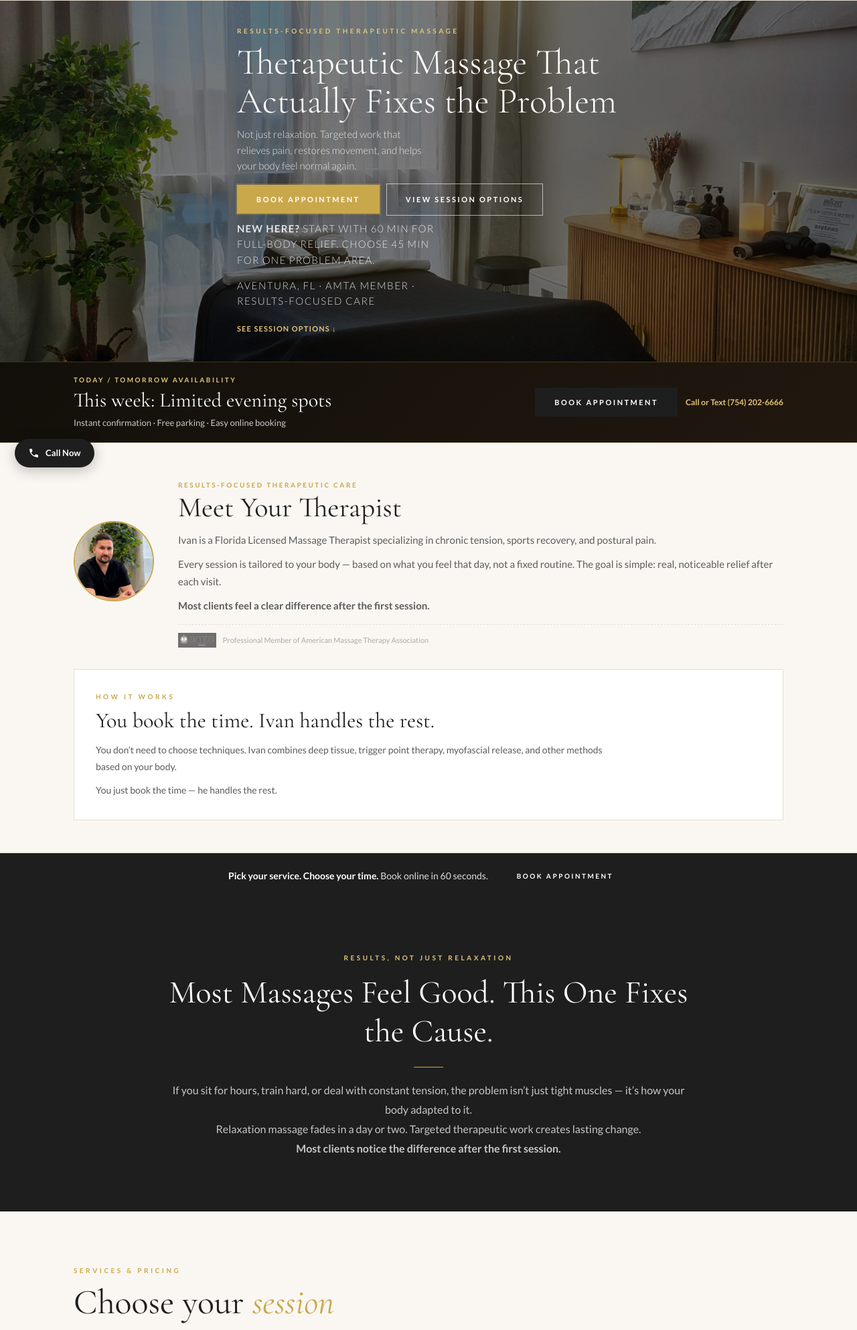
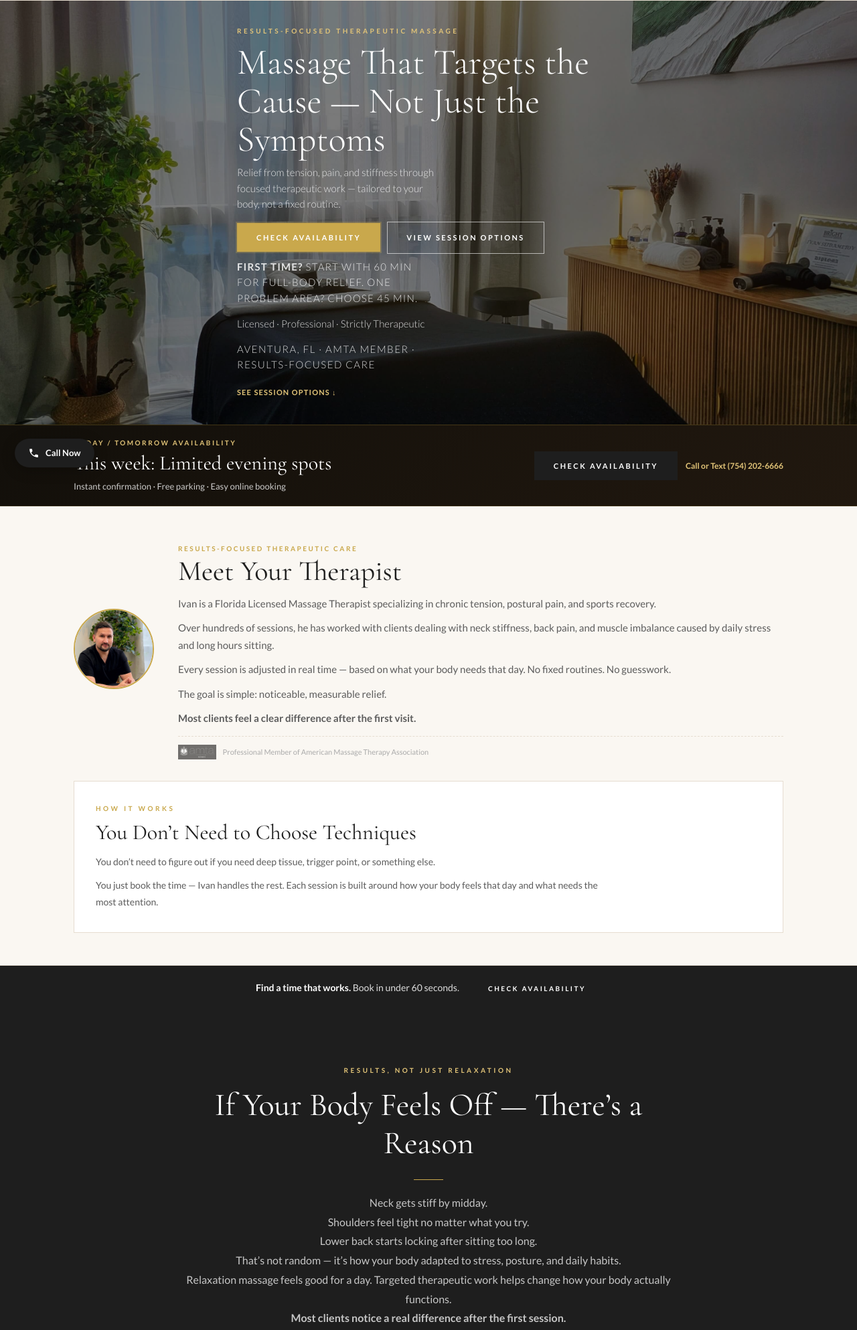
Before and after one commit to viewspa/viewspa, a plain HTML site: page massage.html in a window 1280 px wide. Shown: the part 80-2066 px from the top of the page at 67% size. Drawn offline with nearby package versions, Linux system fonts and the light colour scheme.

Commit message:
Add files via upload

```diff
--- a/massage.html
+++ b/massage.html
@@ -48,13 +48,14 @@
 <section class="page-hero massage-hero" aria-label="Massage therapy hero">
   <div class="page-hero-inner container">
     <span class="eyebrow">Results-focused therapeutic massage</span>
-    <h1>Therapeutic Massage That Actually Fixes the Problem</h1>
-    <p>Not just relaxation. Targeted work that relieves pain, restores movement, and helps your body feel normal again.</p>
+    <h1>Massage That Targets the Cause — Not Just the Symptoms</h1>
+    <p>Relief from tension, pain, and stiffness through focused therapeutic work — tailored to your body, not a fixed routine.</p>
     <div class="page-hero-actions">
-      <button class="btn btn-gold" data-book-action="go" aria-label="Book massage now">Book Appointment</button>
+      <button class="btn btn-gold" data-book-action="go" aria-label="Check availability">Check Availability</button>
       <a href="#services" class="btn btn-outline-w" aria-label="View massage services and pricing">View Session Options</a>
     </div>
-    <p class="page-hero-micro"><strong>New here?</strong> Start with 60 min for full-body relief. Choose 45 min for one problem area.</p>
+    <p class="page-hero-micro"><strong>First time?</strong> Start with 60 min for full-body relief. One problem area? Choose 45 min.</p>
+    <p class="page-hero-trust">Licensed · Professional · Strictly Therapeutic</p>
     <p class="page-hero-meta">Aventura, FL · AMTA Member · Results-focused care</p>
     <a href="#services" class="page-hero-link" aria-label="View massage services and prices">See session options ↓</a>
   </div>
@@ -69,7 +70,7 @@
       <p id="availability-sub">Check open times online in under 60 seconds.</p>
     </div>
     <div class="availability-actions">
-      <button class="btn btn-dark" data-book-action="go" aria-label="See available massage times">Book Appointment</button>
+      <button class="btn btn-dark" data-book-action="go" aria-label="See available massage times">Check Availability</button>
       <a href="tel:+17542026666" class="availability-phone" aria-label="Call or text View Spa for availability">Call or Text (754) 202-6666</a>
     </div>
   </div>
@@ -83,9 +84,11 @@
       <div class="master-text">
         <span class="tag">Results-focused therapeutic care</span>
         <h2>Meet Your Therapist</h2>
-        <p>Ivan is a Florida Licensed Massage Therapist specializing in chronic tension, sports recovery, and postural pain.</p>
-        <p>Every session is tailored to your body — based on what you feel that day, not a fixed routine. The goal is simple: real, noticeable relief after each visit.</p>
-        <p><strong>Most clients feel a clear difference after the first session.</strong></p>
+        <p>Ivan is a Florida Licensed Massage Therapist specializing in chronic tension, postural pain, and sports recovery.</p>
+        <p>Over hundreds of sessions, he has worked with clients dealing with neck stiffness, back pain, and muscle imbalance caused by daily stress and long hours sitting.</p>
+        <p>Every session is adjusted in real time — based on what your body needs that day. No fixed routines. No guesswork.</p>
+        <p>The goal is simple: noticeable, measurable relief.</p>
+        <p><strong>Most clients feel a clear difference after the first visit.</strong></p>
         <div class="amta-row">
           <img src="img/amta-logo.jpg" alt="AMTA Member">
           <span>Professional Member of American Massage Therapy Association</span>
@@ -96,9 +99,9 @@
     <!-- How it works -->
     <div class="step-card">
       <span class="eyebrow">How it works</span>
-      <h3 class="sec-title sec-title-mid">You book the time. Ivan handles the rest.</h3>
-      <p class="copy-tight">You don’t need to choose techniques. Ivan combines deep tissue, trigger point therapy, myofascial release, and other methods based on your body.</p>
-      <p class="copy-tight mt-10">You just book the time — he handles the rest.</p>
+      <h3 class="sec-title sec-title-mid">You Don’t Need to Choose Techniques</h3>
+      <p class="copy-tight">You don’t need to figure out if you need deep tissue, trigger point, or something else.</p>
+      <p class="copy-tight mt-10">You just book the time — Ivan handles the rest. Each session is built around how your body feels that day and what needs the most attention.</p>
     </div>
   </div>
 </section>
@@ -106,9 +109,9 @@
 <!-- Mini CTA после знакомства с Иваном — он убедил, поймай -->
 <div class="mini-cta-bar">
   <div class="mini-cta-text">
-    <strong>Pick your service. Choose your time.</strong> <span>Book online in 60 seconds.</span>
+    <strong>Find a time that works.</strong> <span>Book in under 60 seconds.</span>
   </div>
-  <button class="btn btn-dark" data-book-action="go" aria-label="Book with Ivan now">Book Appointment</button>
+  <button class="btn btn-dark" data-book-action="go" aria-label="Check availability">Check Availability</button>
 </div>
 
 <!-- PAIN STATEMENT -->
@@ -116,11 +119,14 @@
   <div class="container">
     <div class="pain-inner">
       <span class="eyebrow">Results, not just relaxation</span>
-      <h2>Most Massages Feel Good. This One Fixes the Cause.</h2>
+      <h2>If Your Body Feels Off — There’s a Reason</h2>
       <div class="gold-rule center"></div>
-      <p>If you sit for hours, train hard, or deal with constant tension, the problem isn’t just tight muscles — it’s how your body adapted to it.</p>
-      <p>Relaxation massage fades in a day or two. Targeted therapeutic work creates lasting change.</p>
-      <p><strong>Most clients notice the difference after the first session.</strong></p>
+      <p>Neck gets stiff by midday.<br>
+      Shoulders feel tight no matter what you try.<br>
+      Lower back starts locking after sitting too long.</p>
+      <p>That’s not random — it’s how your body adapted to stress, posture, and daily habits.</p>
+      <p>Relaxation massage feels good for a day. Targeted therapeutic work helps change how your body actually functions.</p>
+      <p><strong>Most clients notice a real difference after the first session.</strong></p>
     </div>
   </div>
 </section>
@@ -132,6 +138,11 @@
     <h2 class="sec-title">Choose your <em>session</em></h2>
     <div class="gold-rule"></div>
     <p class="section-copy">Choose the session length based on how much time and relief you need. Ivan tailors the work to your body — you do not need to pick a method.</p>
+    <p class="services-intro"><strong>Not sure what to choose?</strong><br>
+    → First time: start with 60 min<br>
+    → Chronic tension or deeper issues: 90 min<br>
+    → One specific area: 45 min<br>
+    You’re choosing time — not technique.</p>
 
     <div class="services-grid">
 
@@ -240,8 +251,9 @@
     <source src="video/videom.mp4" type="video/mp4">
   </video>
   <div class="video-overlay" aria-hidden="true">
-    <span class="eyebrow video-kicker" id="massage-video-kicker">Inside a real session</span>
-    <h2 class="sec-title video-title" id="massage-video-headline">Targeted work.<br><em>Real relief.</em></h2>
+    <span class="eyebrow video-kicker" id="massage-video-kicker">Real session. Real work.</span>
+    <h2 class="sec-title video-title" id="massage-video-headline">Focused treatment.<br><em>Noticeable relief.</em></h2>
+    <p class="video-small">No routine — every session is adapted in real time.</p>
   </div>
 </section>
 
@@ -272,9 +284,9 @@
 <!-- Gold CTA после отзывов — сильнейшая точка: доверие → действие -->
 <div class="mini-cta-bar mini-cta-gold">
   <div class="mini-cta-text">
-    <strong>Pick your service. Choose your time.</strong> <span>Book online in 60 seconds.</span>
+    <strong>You’ve seen what clients experience. Now feel it yourself.</strong> <span>Book online in 60 seconds.</span>
   </div>
-  <button class="btn btn-dark" data-book-action="go" aria-label="Book massage now">Book Appointment</button>
+  <button class="btn btn-dark" data-book-action="go" aria-label="Book your session now">Book Your Session</button>
 </div>
 
 <!-- FAQ -->
@@ -297,8 +309,12 @@
         <div class="faq-body" itemscope itemprop="acceptedAnswer" itemtype="https://schema.org/Answer"><div class="faq-body-inner" itemprop="text">Lymphatic drainage is a gentle, rhythmic technique that stimulates the body's lymphatic system to remove waste, reduce swelling, and support immune function. It's particularly effective for clients who feel puffy, sluggish, or are recovering from illness or surgery. Many clients describe the result as feeling 10 pounds lighter.</div></div>
       </li>
       <li class="faq-item" itemscope itemprop="mainEntity" itemtype="https://schema.org/Question">
-        <button class="faq-q"><span itemprop="name">Is the massage strictly therapeutic? Is it professional?</span><span class="faq-icon"></span></button>
-        <div class="faq-body" itemscope itemprop="acceptedAnswer" itemtype="https://schema.org/Answer"><div class="faq-body-inner" itemprop="text">Yes, absolutely. View Spa provides professional licensed therapeutic massage only. All treatments are strictly non-sexual and focused on health, recovery, and muscle relief. Ivan is a Florida Licensed Massage Therapist and a member of the AMTA. FL Massage Establishment License: MM47261.</div></div>
+        <button class="faq-q"><span itemprop="name">Is this a professional therapeutic massage?</span><span class="faq-icon"></span></button>
+        <div class="faq-body" itemscope itemprop="acceptedAnswer" itemtype="https://schema.org/Answer"><div class="faq-body-inner" itemprop="text">Yes. All sessions at View Spa are strictly professional and therapeutic.
+
+This is licensed massage therapy focused on pain relief, recovery, and muscle function — nothing else.
+
+Ivan is a Florida Licensed Massage Therapist and a member of the AMTA.</div></div>
       </li>
       <li class="faq-item" itemscope itemprop="mainEntity" itemtype="https://schema.org/Question">
         <button class="faq-q"><span itemprop="name">How often should I come in?</span><span class="faq-icon"></span></button>
@@ -311,9 +327,9 @@
 <!-- CTA BAND -->
 <div class="cta-band">
   <div class="container">
-    <h2>Stop Managing the Pain — Fix It</h2>
-    <p>One session can change how your body feels.</p>
-    <button class="btn" data-book-action="go">Book Appointment</button>
+    <h2>Stop Managing the Pain — Address the Cause</h2>
+    <p>One well-targeted session can change how your body feels.</p>
+    <button class="btn" data-book-action="go">Check Availability</button>
   </div>
 </div>
 
```
